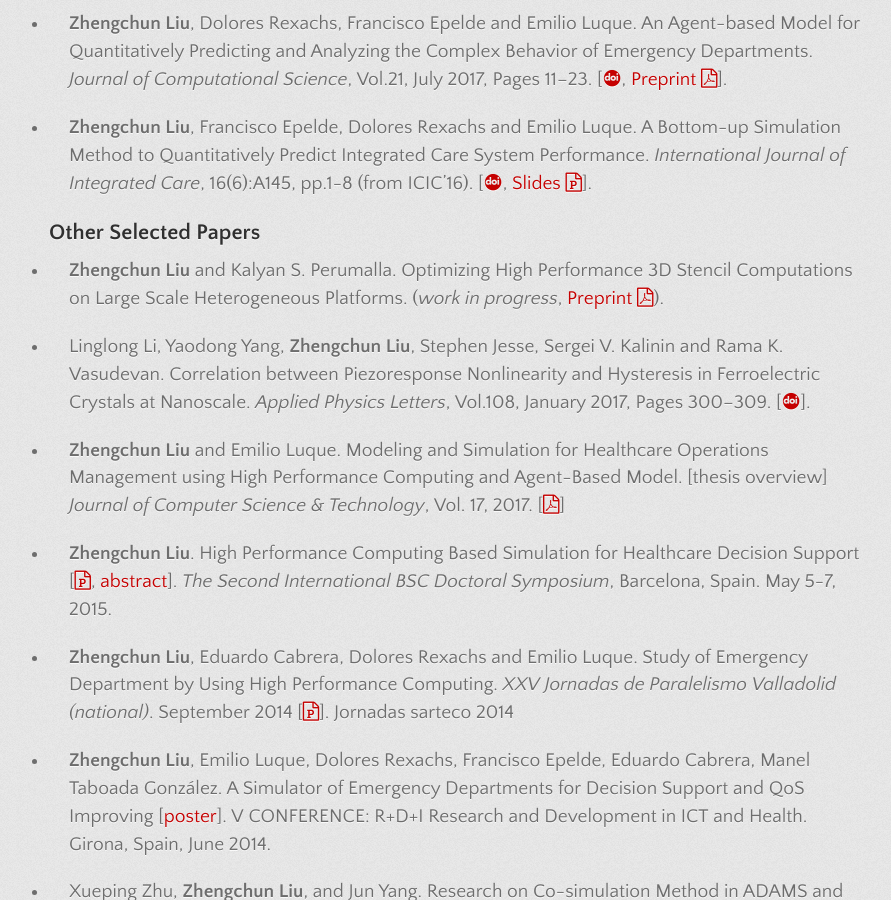
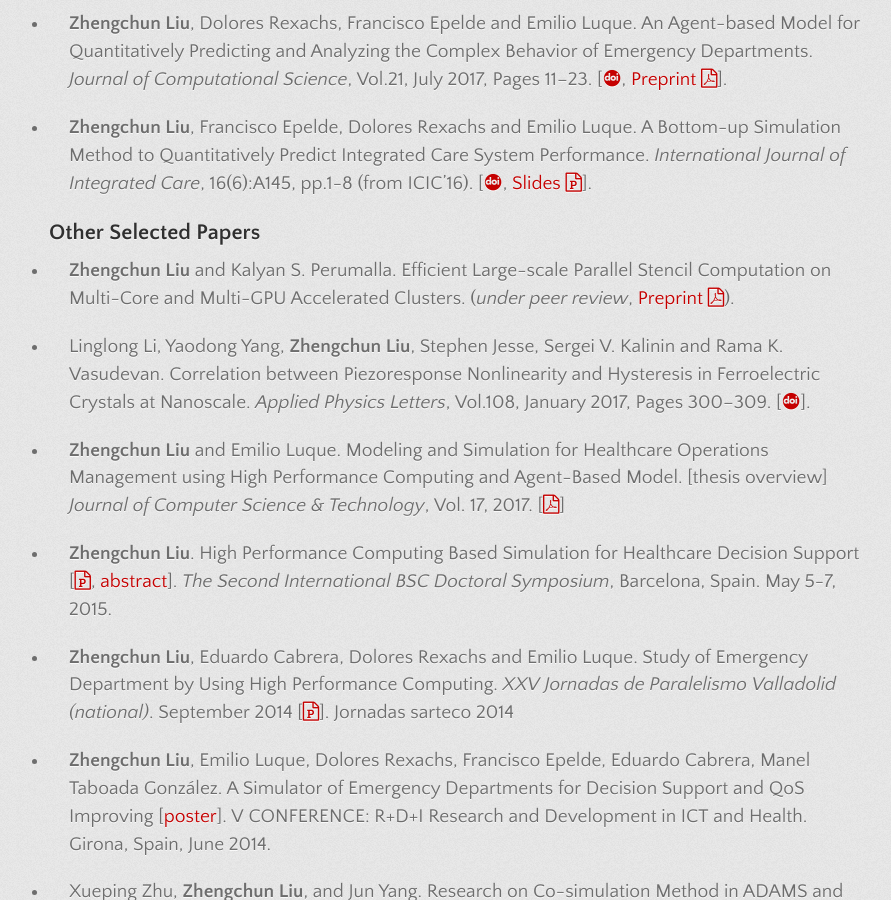
Before and after one commit to lzhengchun/lzhengchun.github.io, a Jekyll site: the page built from Publication.md, in a window 1280 px wide and 900 px high, scrolled down 1176 px. Shown: the whole window, without its empty margins (181-1072 px from the left). Built offline with Jekyll 4.4.1, drawn with Linux system fonts in a browser that asks for light colours; some web fonts are replaced.

Commit message:
add, delete, polish etc.

```diff
--- a/Publication.md
+++ b/Publication.md
@@ -26,7 +26,7 @@ title: Home
 - __Zhengchun Liu__, Francisco Epelde, Dolores Rexachs and Emilio Luque. A Bottom-up Simulation Method to Quantitatively Predict Integrated Care System Performance. *International Journal of Integrated Care*, 16(6):A145, pp.1-8 (from ICIC'16). [[<i class="ai ai-doi" aria-hidden="true"></i>](http://www.ijic.org/articles/abstract/10.5334/ijic.2693/), [Slides <i class="fa fa-file-powerpoint-o" aria-hidden="true"></i>](file/5.8_Zhengchun_Liu_139.pdf)].
 
 ## Other Selected Papers
-- __Zhengchun Liu__ and Kalyan S. Perumalla. Optimizing High Performance 3D Stencil Computations on Large Scale Heterogeneous Platforms. (_work in progress_, [Preprint <i class="fa fa-file-pdf-o" aria-hidden="true"></i>](file/B2R-3d.pdf)).
+- __Zhengchun Liu__ and Kalyan S. Perumalla. Efficient Large-scale Parallel Stencil Computation on Multi-Core and Multi-GPU Accelerated Clusters. (_under peer review_, [Preprint <i class="fa fa-file-pdf-o" aria-hidden="true"></i>](file/B2R-3d.pdf)).
 
 - Linglong Li, Yaodong Yang, __Zhengchun Liu__, Stephen Jesse, Sergei V. Kalinin and Rama K. Vasudevan. Correlation between Piezoresponse Nonlinearity and Hysteresis in Ferroelectric Crystals at Nanoscale. *Applied Physics Letters*, Vol.108, January 2017, Pages 300–309. [[<i class="ai ai-doi" aria-hidden="true"></i>](https://doi.org/10.1063/1.4947533)].
 
```
